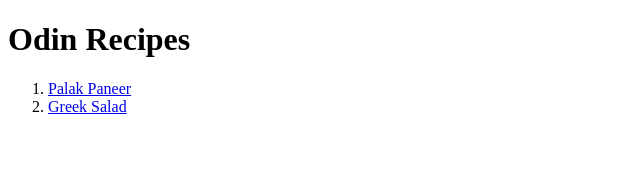
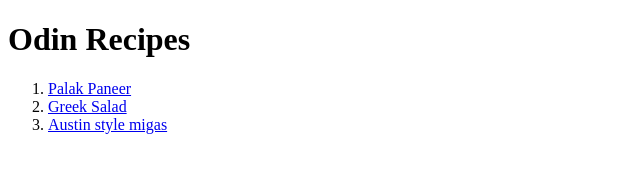
Before and after one commit to rish4883/odin-recipes, a plain HTML site: page index.html in a window 1280 px wide. Shown: the whole page, without its empty margins (0-640 px from the left). Drawn offline with Linux system fonts and the light colour scheme.

Commit message:
Add link to migas recipe in homepage

```diff
--- a/index.html
+++ b/index.html
@@ -9,8 +9,9 @@
         <h1>Odin Recipes</h1>
         <p>
             <ol>
-                <li><a href="./recipes/palak-paneer.html">Palak Paneer</a> </li>
+                <li> <a href="./recipes/palak-paneer.html">Palak Paneer</a> </li>
                 <li> <a href="./recipes/greek-salad.html">Greek Salad</a> </li>
+                <li> <a href="./recipes/migas.html">Austin style migas</a> </li>
             </ol>
         </p>
     </body>
```
